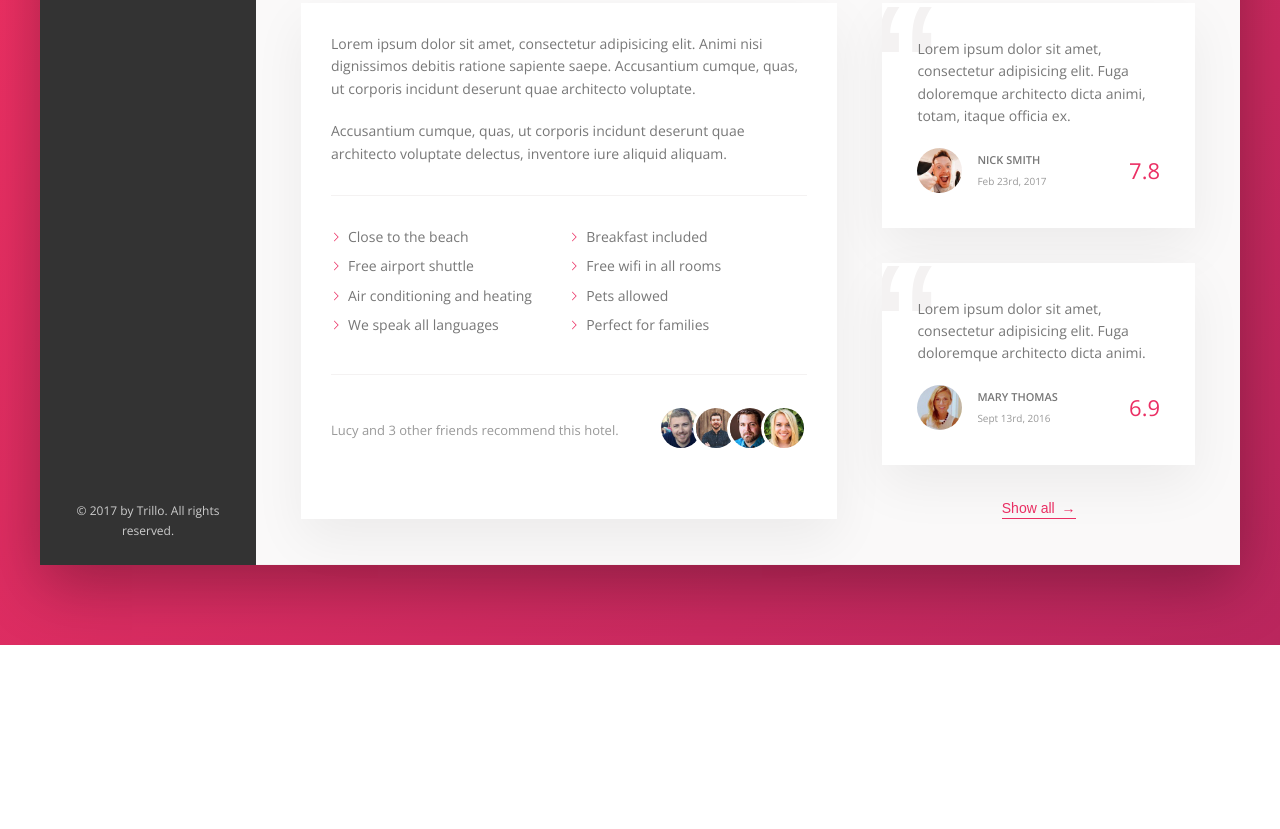
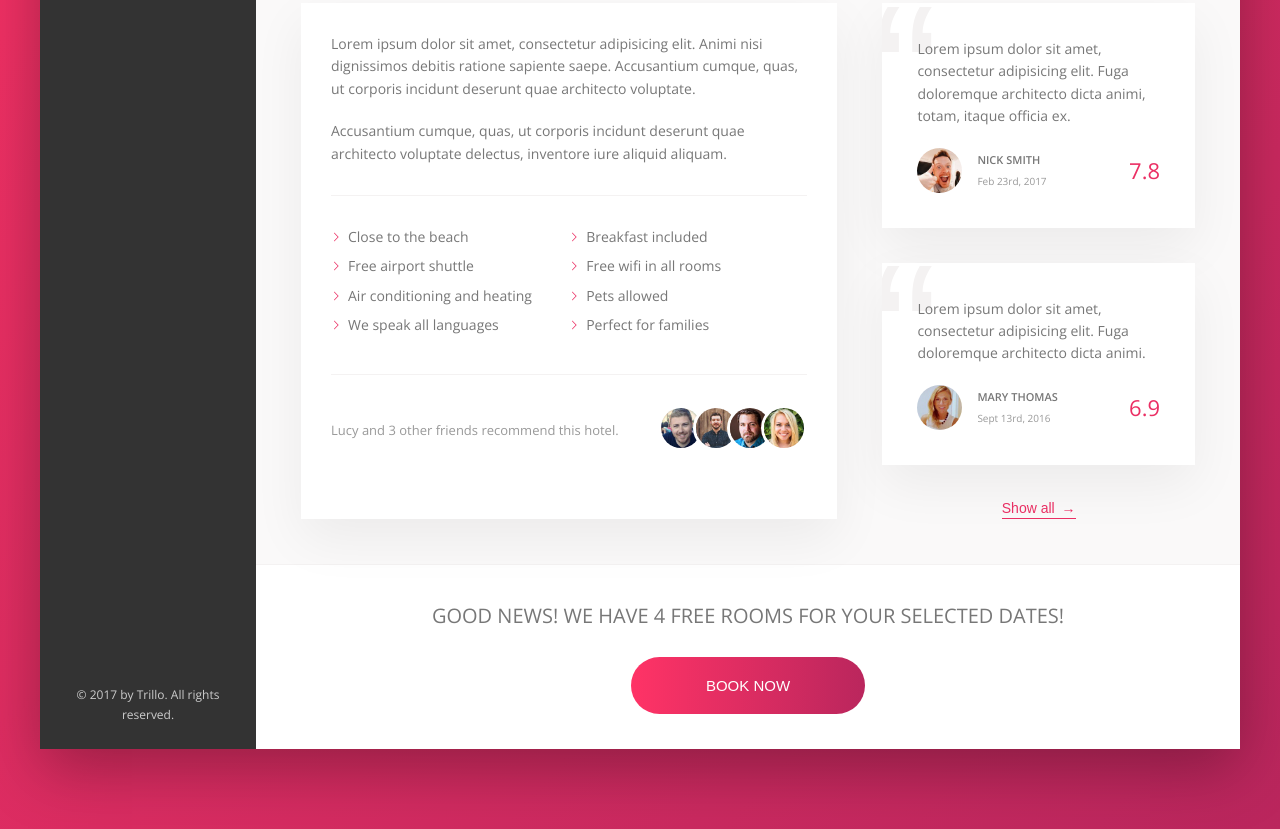
Before and after one commit to khan610/trillo, a website: page index.html in a window 1280 px wide. Shown: the part 644-1473 px from the top of the page. Before the commit the page ends 1289 px from the top, so only its background shows below. Drawn offline with nearby package versions, Linux system fonts and the light colour scheme.

Commit message:
Building the CTA Section

```diff
--- a/index.html
+++ b/index.html
@@ -211,7 +211,19 @@
 
                            <button class="btn-inline">Show all <span>&rarr;</span></button>
                        </div>
+
+
+
                    </div>
+                   <div class="cta">
+                        <h2 class="cta__book-now">
+                            Good news! We have 4 free rooms for your selected dates!
+                        </h2>
+                        <button class="btn">
+                            <span class="btn__visible">Book now</span>
+                            <span class="btn__invisible">Only 4 rooms left</span>
+                        </button>
+                    </div>
 
                </main>
            </div>
--- a/sass/_components.scss
+++ b/sass/_components.scss
@@ -459,3 +459,72 @@
         z-index: 1;
     }
 }
+
+
+///////////////////////////////////////////
+// CALL TO ACTION
+.cta {
+    padding: 3.5rem 0;
+    text-align: center;
+
+    &__book-now {
+        font-size: 2rem;
+        font-weight: 300;
+        text-transform: uppercase;
+        margin-bottom: 2.5rem;
+    }
+}
+
+
+
+///////////////////////////////////////////
+// BOOK NOW BUTTON
+.btn {
+    font-size: 1.5rem;
+    font-weight: 300;
+    text-transform: uppercase;
+    border-radius: 100px;
+    border: none;
+    background-image: linear-gradient(to right, var(--color-primary-light), var(--color-primary-dark));
+    color: #fff;
+    position: relative;
+    overflow: hidden;
+    cursor: pointer;
+
+    & > * {
+        display: inline-block;
+        height: 100%;
+        width: 100%;
+        transition: all .2s;
+    }
+
+    &__visible {
+        padding: 2rem 7.5rem;
+    }
+
+    &__invisible {
+        position: absolute;
+        padding: 2rem 0;
+        left: 0;
+        top: -100%;
+    }
+
+    &:hover {
+        background-image: linear-gradient(to left, var(--color-primary-light), var(--color-primary-dark));
+    }
+
+    &:hover &__visible {
+        transform: translateY(100%);
+    }
+
+    &:hover &__invisible {
+         top:0
+    }
+
+    &:focus {
+        outline: none;
+        animation: pulsate 1s infinite;
+    }
+
+
+}
```
Also changed, not shown: css/style.css.
